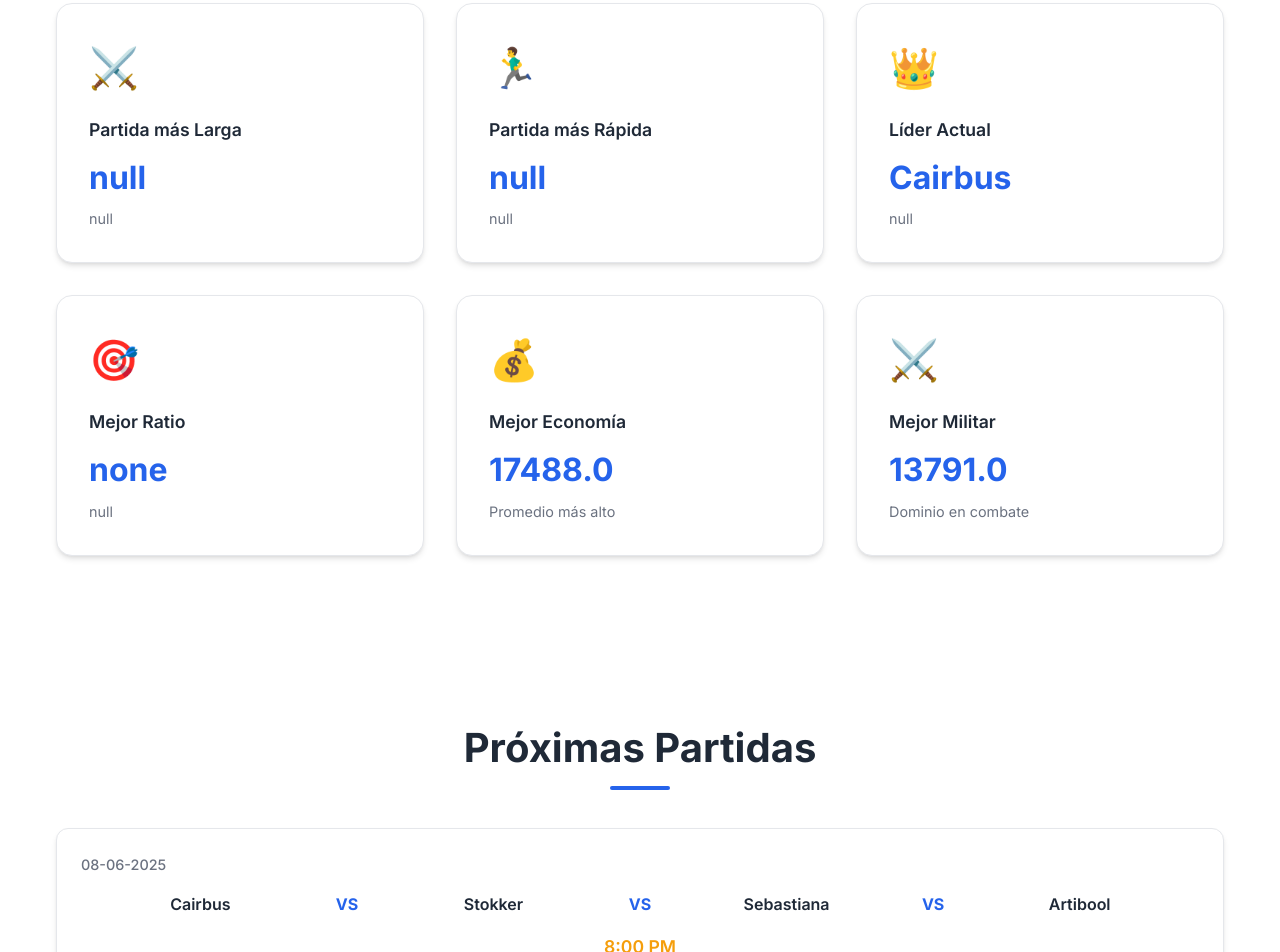
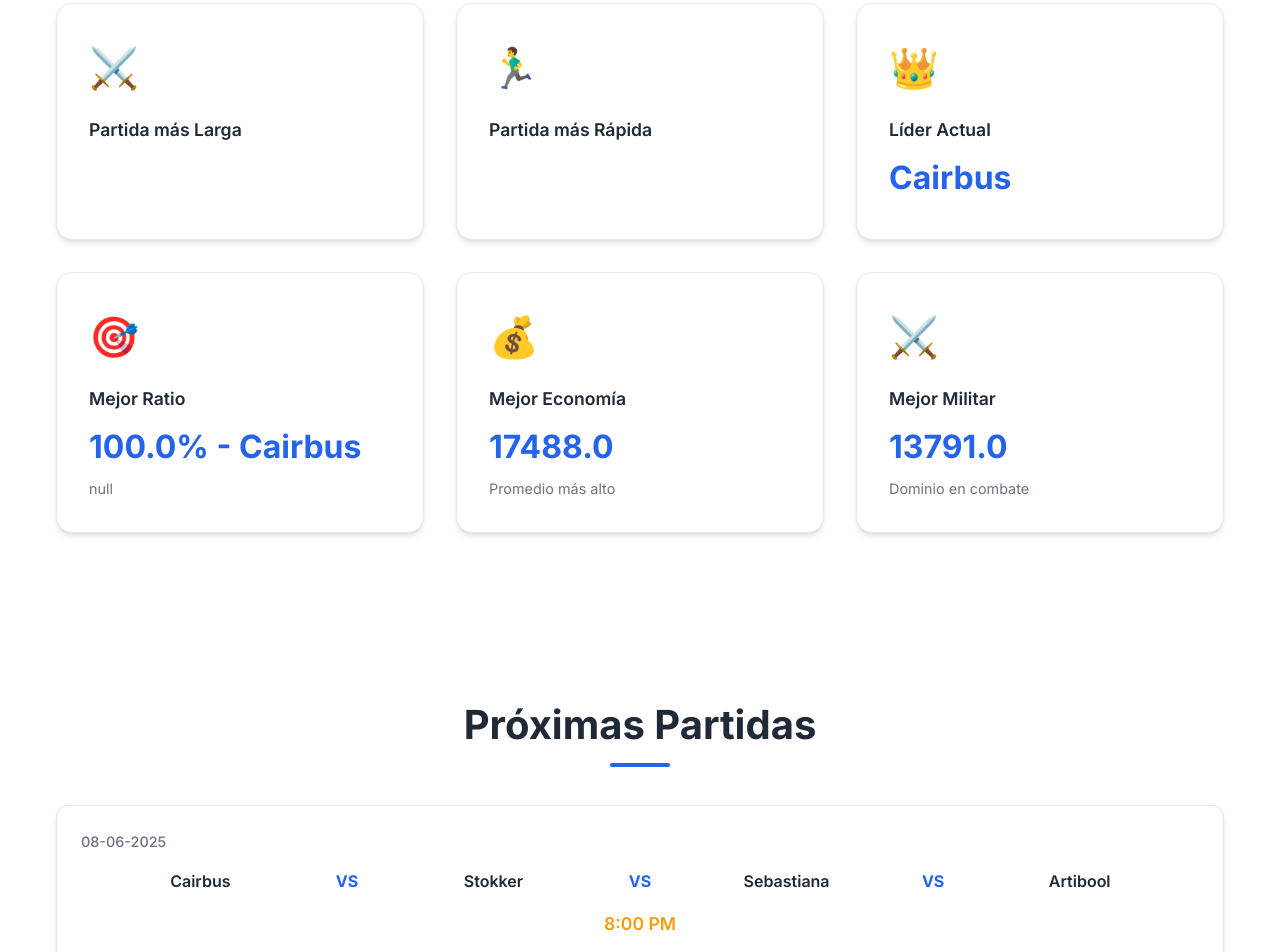
Before and after one commit to stokkerdev/age_of_araganes, a plain HTML site: page index.html in a window 1280 px wide. Shown: the part 3082-4034 px from the top of the page. Drawn offline with Linux system fonts and the light colour scheme.

Commit message:
fixed best ratio

```diff
--- a/index.html
+++ b/index.html
@@ -115,31 +115,31 @@
             <div class="stats-icon">⚔️</div>
             <div class="stats-content">
               <h3>Partida más Larga</h3>
-              <p class="stats-value">null</p>
-              <p class="stats-detail">null</p>
+              <p class="stats-value"></p>
+              <p class="stats-detail"></p>
             </div>
           </div>
           <div class="stats-card">
             <div class="stats-icon">🏃‍♂️</div>
             <div class="stats-content">
               <h3>Partida más Rápida</h3>
-              <p class="stats-value">null</p>
-              <p class="stats-detail">null</p>
+              <p class="stats-value"></p>
+              <p class="stats-detail"></p>
             </div>
           </div>
           <div class="stats-card">
             <div class="stats-icon">👑</div>
             <div class="stats-content">
               <h3>Líder Actual</h3>
-              <p class="stats-value" id="current-leader">null</p>
-              <p class="stats-detail">null</p>
+              <p class="stats-value" id="current-leader"></p>
+              <p class="stats-detail"></p>
             </div>
           </div>
           <div class="stats-card">
             <div class="stats-icon">🎯</div>
             <div class="stats-content">
               <h3>Mejor Ratio</h3>
-              <p class="stats-value">none</p>
+              <p class="stats-value" id="best-ratio"></p>
               <p class="stats-detail">null</p>
             </div>
           </div>
--- a/js/main.js
+++ b/js/main.js
@@ -97,6 +97,7 @@ const tableBody = document.getElementById('table-body');
 const totalPlayersEl = document.getElementById('total-players');
 const totalMatchesEl = document.getElementById('total-matches');
 const currentLeaderEl = document.getElementById('current-leader');
+const bestRatio = document.getElementById('best-ratio');
 
 // Initialize the application
 document.addEventListener('DOMContentLoaded', function() {
@@ -270,6 +271,7 @@ function updateStats() {
   totalPlayersEl.textContent = totalPlayers;
   totalMatchesEl.textContent = Math.floor(totalMatches)-1;
   currentLeaderEl.textContent = leader.name;
+  bestRatio.textContent = `${(leader.wins / leader.matches * 100).toFixed(1)}% - ${leader.name}`;
 }
 
 // Scroll effects
```
